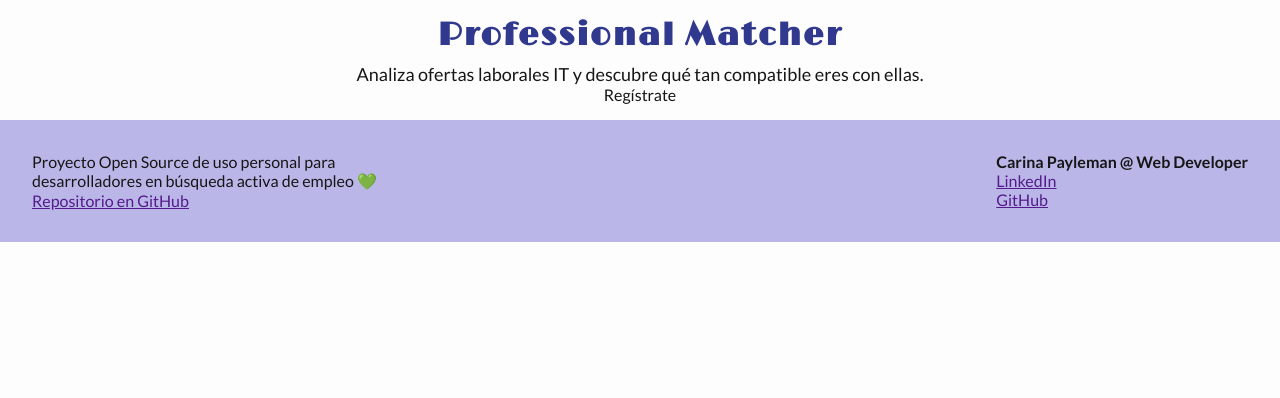
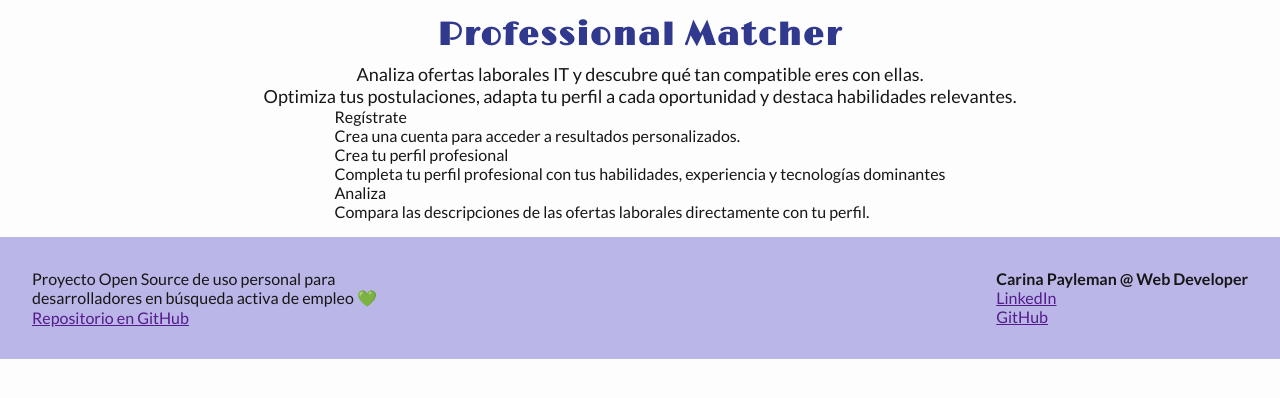
Before and after one commit to PaylemanC/Professional-Matcher, a Django app: page / in a window 1280 px wide. Shown: the part 54-452 px from the top of the page. Run offline with Django 5.2, Linux system fonts and the light colour scheme.

Commit message:
Add instructions to landing page

```diff
--- a/templates/index.html
+++ b/templates/index.html
@@ -8,14 +8,24 @@
         <h1 class="main__title">Professional Matcher</h1>
         <p class="main__subtitle">Analiza ofertas laborales IT y descubre qué tan compatible eres con ellas.</p>
         {% comment %} <img src="" alt=""> {% endcomment %}
+        <p class="main__subtitle">Optimiza tus postulaciones, adapta tu perfil a cada oportunidad y destaca habilidades relevantes.</p>
     </div>
     <div class="instructions--container">
-       <div class="instruction__card">
-            <div class="image"></div>
-            {% comment %} <img src="{% static 'images/icons/' %}" alt=""> {% endcomment %}
-            <p>Regístrate</p>
-
-       </div>
+        <div class="instruction__card">
+            <div class="instruction-icon--container">{% comment %} <img src="{% static 'images/icons/' %}" alt="" class="instruction-icon"> {% endcomment %}</div>
+            <p class="instruction__title">Regístrate</p>
+            <p class="instruction__description">Crea una cuenta para acceder a resultados personalizados.</p>
+        </div>
+         <div class="instruction__card">
+            <div class="instruction-icon--container">{% comment %} <img src="{% static 'images/icons/' %}" alt="" class="instruction-icon"> {% endcomment %}</div>
+            <p class="instruction__title">Crea tu perfil profesional</p>
+            <p class="instruction__description">Completa tu perfil profesional con tus habilidades, experiencia y tecnologías dominantes</p>
+        </div>
+         <div class="instruction__card">
+            <div class="instruction-icon--container">{% comment %} <img src="{% static 'images/icons/' %}" alt="" class="instruction-icon"> {% endcomment %}</div>
+            <p class="instruction__title">Analiza</p>
+            <p class="instruction__description">Compara las descripciones de las ofertas laborales directamente con tu perfil.</p>
+        </div>
     </div>
 </section>
 {% endblock content %}
```
